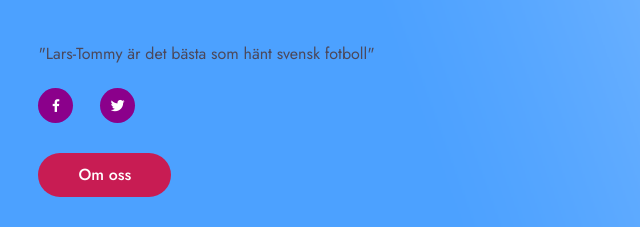
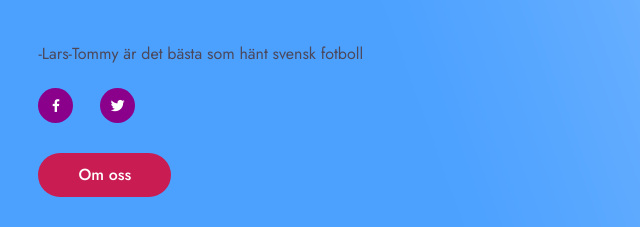
Before and after one commit to Phille-G/tjongen, a plain HTML site: page index.html in a window 1280 px wide. Shown: the part 452-679 px from the top of the page, 0-640 px from the left. Drawn offline with nearby package versions, Linux system fonts and the light colour scheme.

Commit message:
Liten ändring

```diff
--- a/index.html
+++ b/index.html
@@ -41,7 +41,7 @@
                 <h1>Tjong i medaljongen</h1>
                 <h5>Med <span>Philip Gustafsson</span> och <span>Fredrik Tärnström</span></h5>
                 <p>En fotbollspod för dig <br> som bara vill ha det gött</p><br>
-                <p>"Lars-Tommy är det bästa som hänt svensk fotboll"</p>
+                <p>-Lars-Tommy är det bästa som hänt svensk fotboll</p>
                 <div class="social">
                     <a href="#"><i class='bx bxl-facebook'></i></a>
                     <a href="#"><i class='bx bxl-twitter'></i></a>
```
